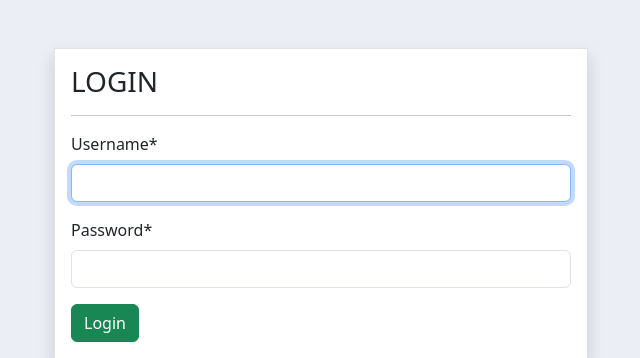
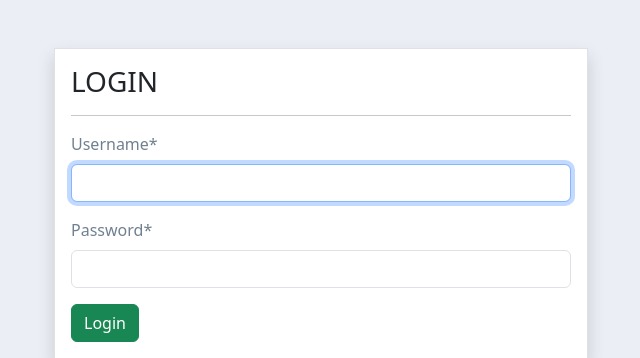
Before and after one commit to renzo031109/Inventory-System, a Django app: a page that uses templates/base.html in a window 1280 px wide. Shown: the part 56-414 px from the top of the page, without its empty margins (319-959 px from the left). Run offline with Django 5.2, Linux system fonts and the light colour scheme; some libraries are stand-ins or nearby versions.

Commit message:
change font color of form

```diff
--- a/static/style.css
+++ b/static/style.css
@@ -40,3 +40,9 @@ width: 400px;
 text-align: center;
 width: 100%;
 } /* one-line vertical centering */
+
+/* form color change */
+.form-label {
+   margin-bottom: .5rem;
+   color: slategrey;
+}
```
Also changed, not shown: db.sqlite3.
